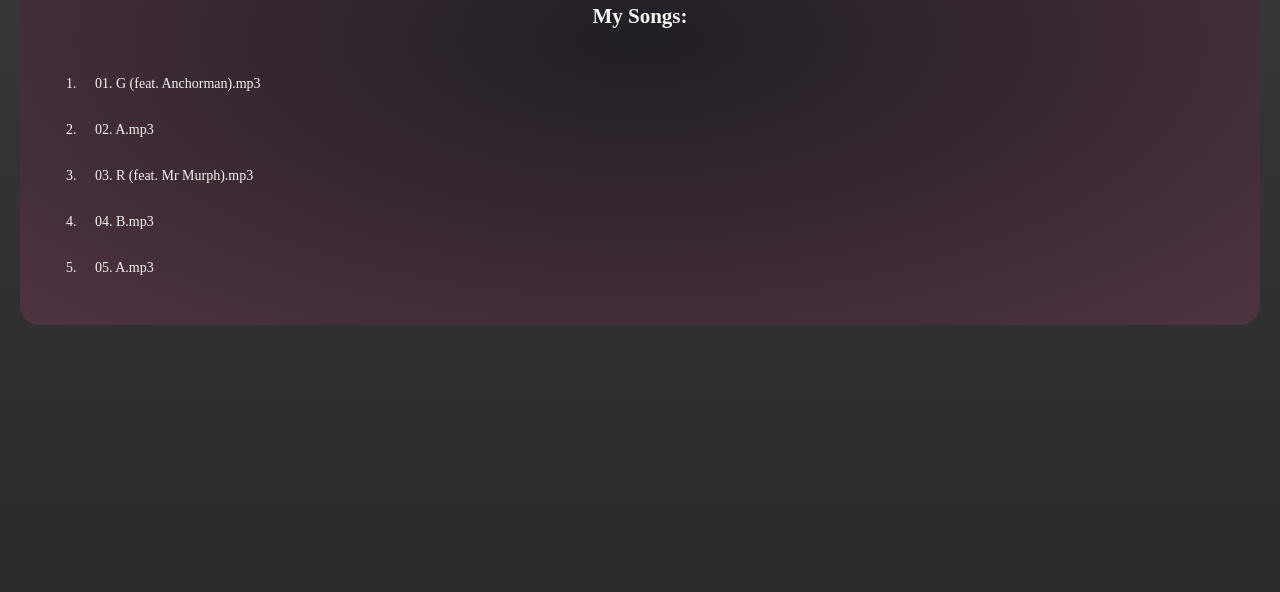
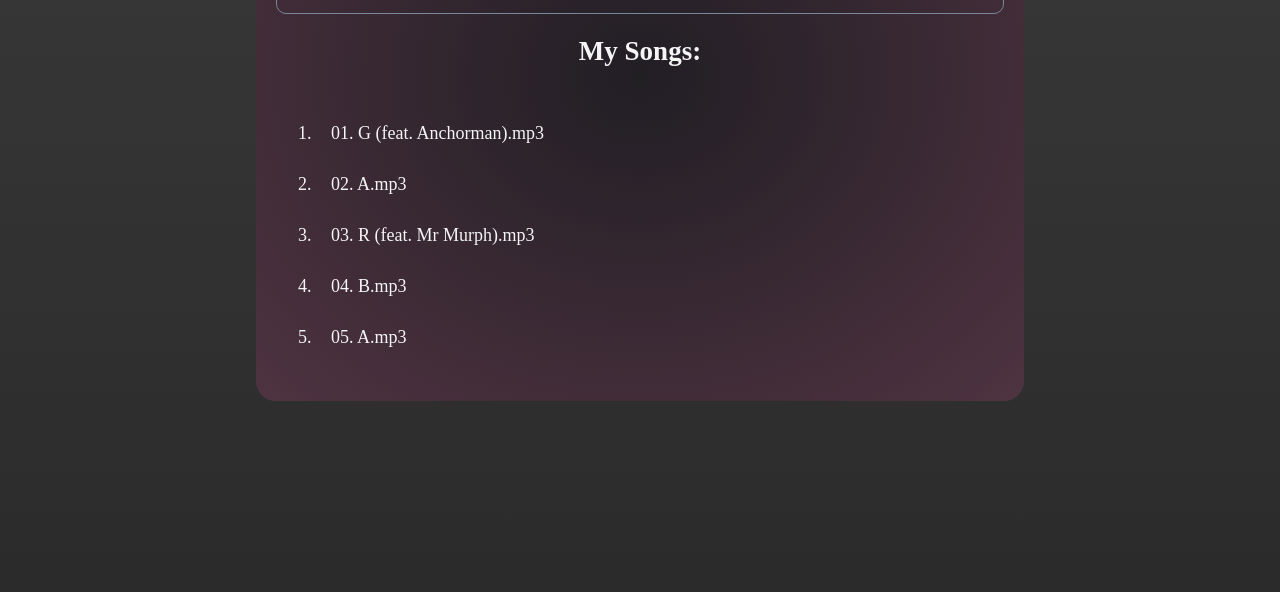
Before and after one commit to Stanley-Ugo/Music-Player-App, a plain HTML site: page index.html in a window 1280 px wide. Shown: the part 288-880 px from the top of the page. Drawn offline with Linux system fonts and the light colour scheme.

Commit message:
adding a media query for min-width: 800px

```diff
--- a/styles.css
+++ b/styles.css
@@ -7,7 +7,7 @@ body {
     min-height: 100vh;
     color: whitesmoke;
     font-size: 1.4rem;
-    margin: 2rem 0;
+    margin: 2rem auto;
     padding: 2rem;
     text-align: center;
 }
@@ -52,3 +52,10 @@ li {
 li:hover {
     background: #f3644b;
 }
+
+@media(min-width: 800px) {
+    body {
+        max-width: 60vw;
+        font-size: 1.8rem;
+    }
+}
```
